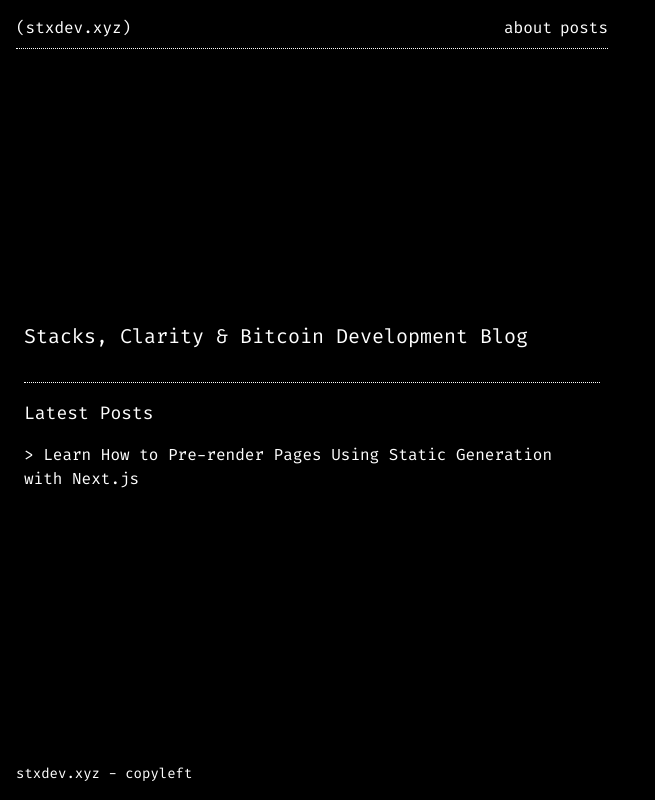
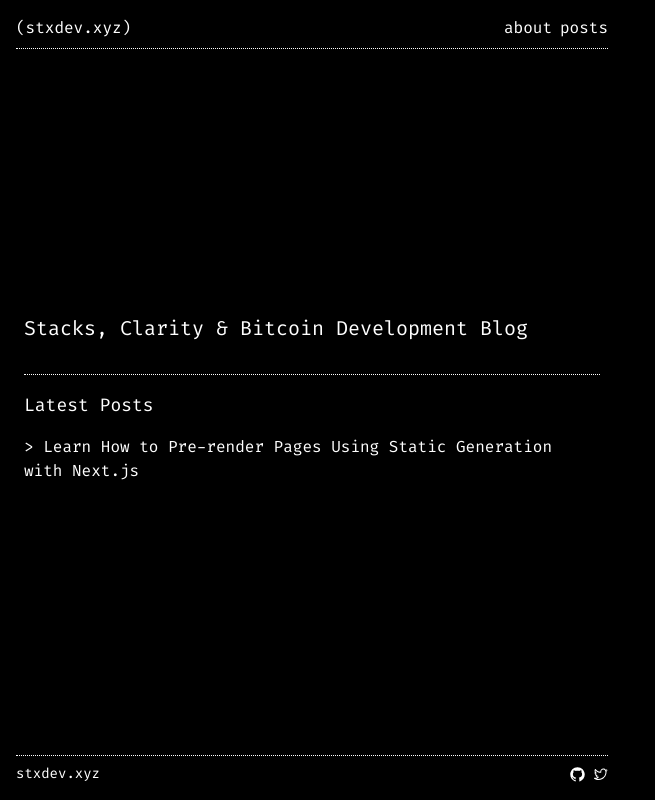
Before and after one commit to vini-btc/stxdev.xyz, a Next.js app: page / in a window 1280 px wide. Shown: the whole page, without its empty margins (0-655 px from the left). Built offline with nearby package versions, Linux system fonts and the light colour scheme.

Commit message:
Improve Footer layout
Signed-off-by: Vini Andrade <me@vicnicius.com>

```diff
--- a/package.json
+++ b/package.json
@@ -9,6 +9,7 @@
     "lint": "next lint"
   },
   "dependencies": {
+    "@radix-ui/react-icons": "^1.3.0",
     "gray-matter": "^4.0.3",
     "next": "14.2.3",
     "react": "^18",
--- a/src/app/_ui/Footer.tsx
+++ b/src/app/_ui/Footer.tsx
@@ -1,5 +1,19 @@
+import { GitHubLogoIcon, TwitterLogoIcon } from "@radix-ui/react-icons";
+import Link from "next/link";
+
 export const Footer = () => {
   return (
-    <footer className="flex items-center text-sm">stxdev.xyz - copyleft</footer>
+    <footer className="flex items-center justify-between text-sm border-t border-white border-dotted pt-2 mt-2">
+      stxdev.xyz
+      <div className="flex space-x-2">
+        <Link href="https://github.com/vicnicius/stxdev.xyz">
+          <GitHubLogoIcon />
+        </Link>
+
+        <Link href="https://x.com/vicnicius">
+          <TwitterLogoIcon />
+        </Link>
+      </div>
+    </footer>
   );
 };
```
